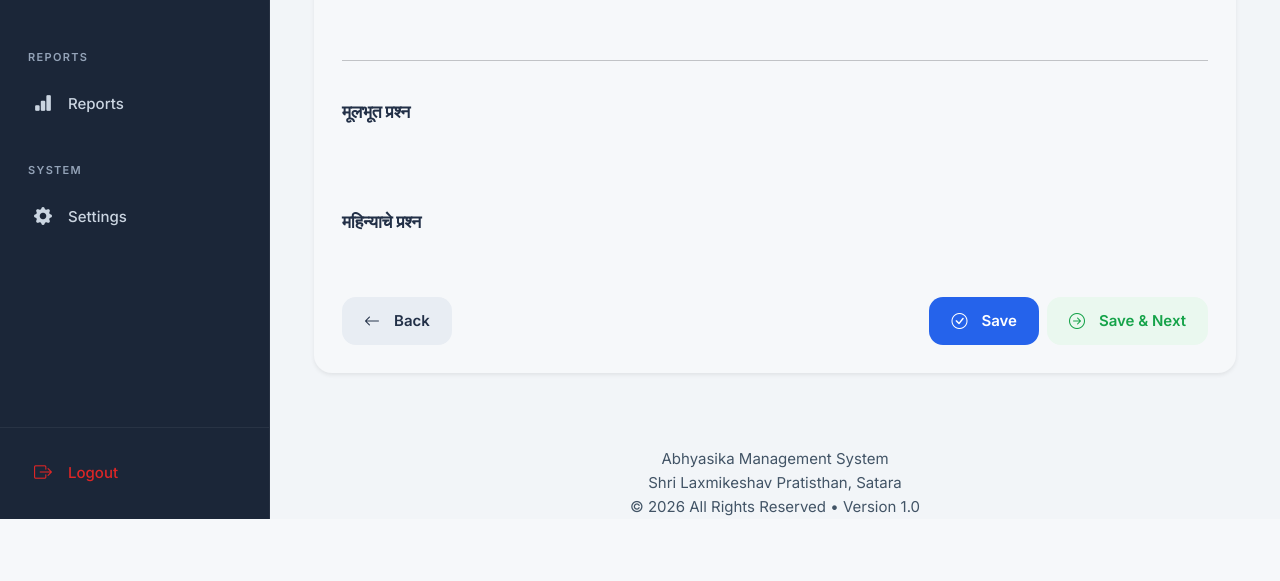
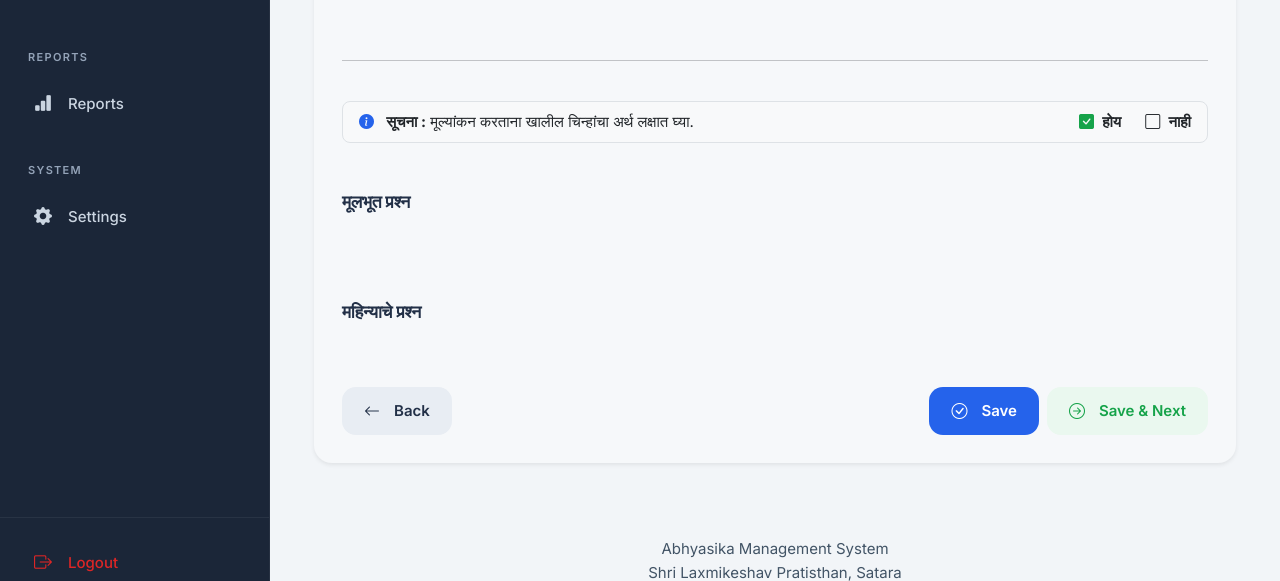
Before and after one commit to Rohit-Ibrampure-coder/Abhyasika-Management-System, a Python web app: template templates/evaluation/student/evaluation_form.html in a window 1280 px wide. Shown: the part 545-1126 px from the top of the page. Before the commit the page ends 1064 px from the top, so only its background shows below. Run offline with Jinja, Linux system fonts and the light colour scheme; the template is opened without the code that fills it, so the values that code supplies are empty; some libraries are stand-ins or nearby versions.

Commit message:
Improve evaluation dashboard and student evaluation UI

```diff
--- a/templates/evaluation/student/evaluation_form.html
+++ b/templates/evaluation/student/evaluation_form.html
@@ -168,20 +168,73 @@ Student Evaluation
 
                     {% if existing_evaluation %}
 
-                    <div class="alert alert-warning">
+                    <div class="col-12">
 
-                        <strong>
-                            This student has already been evaluated for {{ today }}.
-                        </strong>
+                        <div class="alert alert-warning border-start border-4 border-warning">
+
+                            <i class="bi bi-exclamation-triangle-fill me-2"></i>
+
+                            <strong>सूचना :</strong>
+
+                            या विद्यार्थ्याचे
+                            <strong>{{ today }}</strong>
+                            रोजी मूल्यांकन आधीच झाले आहे.
+                            आवश्यक असल्यास आपण
+                            <strong>"Previous Evaluation"</strong>
+                            मधून त्यामध्ये बदल करू शकता.
+
+                        </div>
 
                     </div>
 
                     {% endif %}
 
                     <div class="col-12">
+
+                        <div class="d-flex align-items-center justify-content-between bg-light border rounded-3 px-3 py-2 mb-4">
+
+                            <div>
+
+                                <i class="bi bi-info-circle-fill text-primary me-2"></i>
+
+                                <strong>सूचना :</strong>
+
+                                मूल्यांकन करताना खालील चिन्हांचा अर्थ लक्षात घ्या.
+
+                            </div>
+
+                            <div class="d-flex align-items-center gap-4">
+
+                                <span>
+
+                                    <i class="bi bi-check-square-fill text-success me-1"></i>
+
+                                    <strong>होय</strong>
+
+                                </span>
+
+                                <span>
+
+                                    <i class="bi bi-square me-1"></i>
+
+                                    <strong>नाही</strong>
+
+                                </span>
+
+                            </div>
+
+                        </div>
+
+                    </div>
+
+                    <div class="col-12">
+
                         <h5 class="mb-3">
+
                             मूलभूत प्रश्न
+
                         </h5>
+
                     </div>
 
                     <div class="list-group mb-4">
```
